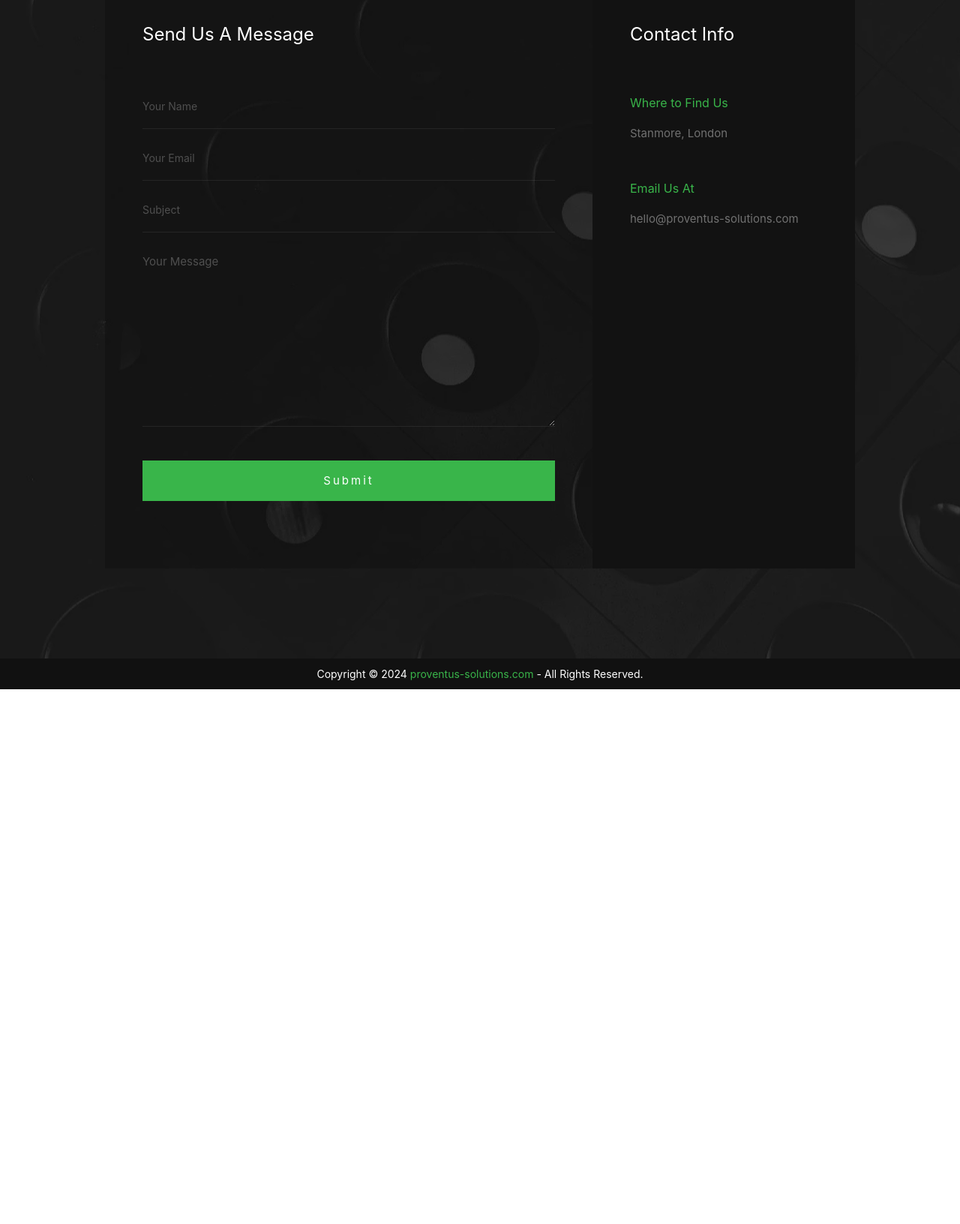
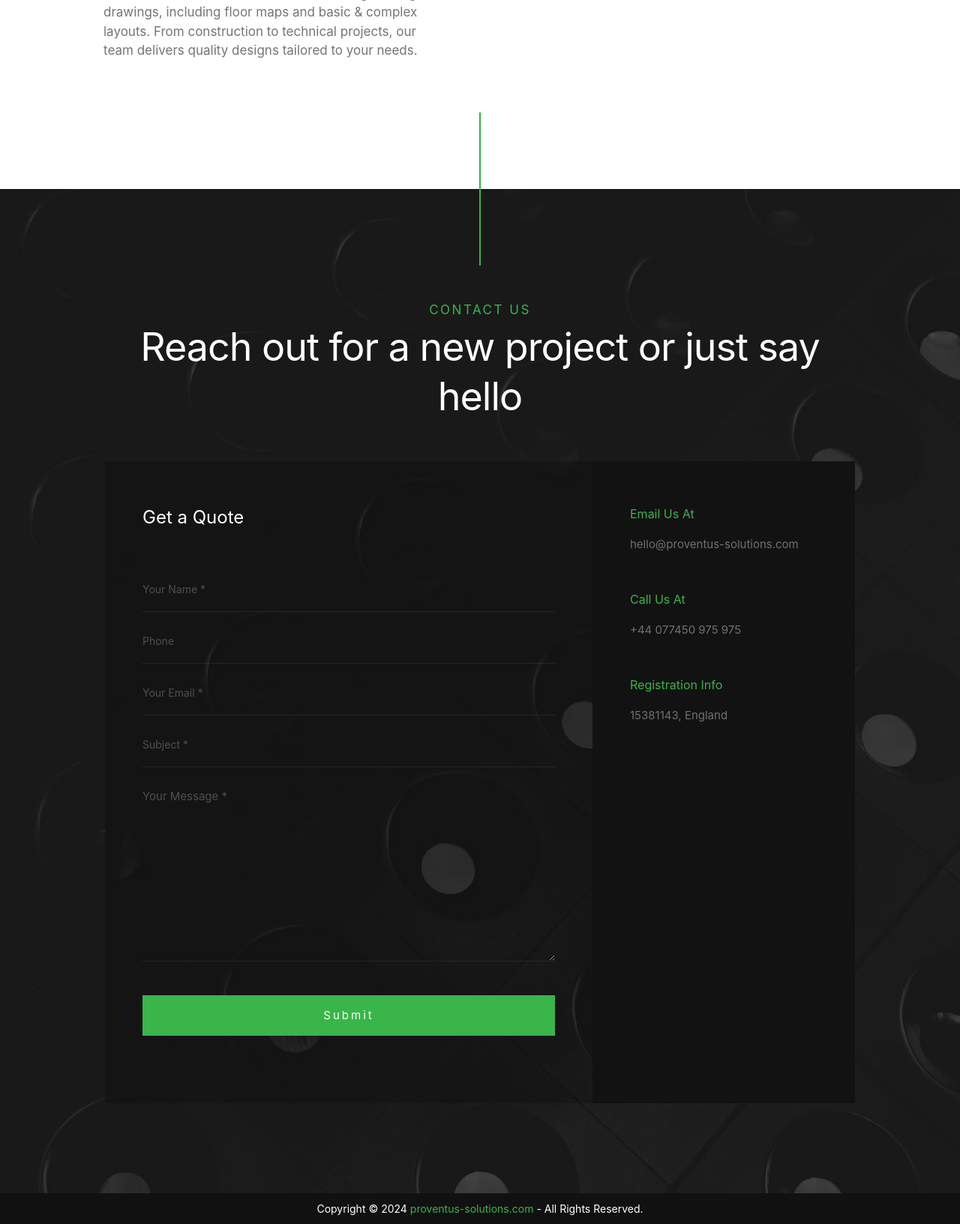
Before and after one commit to mostafanawam/proventus, a Django app: page / in a window 1280 px wide. Shown: the part 3004-4636 px from the top of the page at 75% size. Before the commit the page ends 3923 px from the top, so only its background shows below. Run offline with Django 3.2, Linux system fonts and the light colour scheme; data comes from the database, SQL or seed files in the repository; some libraries are stand-ins or nearby versions; some web fonts are replaced.

Commit message:
enhancements

```diff
--- a/proventus/assets/css/main.css
+++ b/proventus/assets/css/main.css
@@ -2449,7 +2449,7 @@ html.no-csstransitions .home-content__main {
 .services-list .service-icon {
     float: left;
     color: var(--main);
-    font-size: 4.8rem;
+    /* font-size: 4.8rem; */
     margin-top: -.6rem;
 }
 
--- a/proventus/main/admin.py
+++ b/proventus/main/admin.py
@@ -23,7 +23,7 @@ class SliderAdmin(admin.ModelAdmin):
 admin.site.register(Slider,SliderAdmin)
 
 class CompanyAdmin(admin.ModelAdmin):
-    list_display = ("id","address",'phone',"email")
+    list_display = ("id","address",'phone',"register_number","email")
 admin.site.register(Company,CompanyAdmin)
 
 
--- a/proventus/main/models.py
+++ b/proventus/main/models.py
@@ -43,6 +43,7 @@ class Company(models.Model):
     address = models.TextField()
     phone=models.CharField(max_length=50,null=True,blank=True)
     email=models.EmailField()
+    register_number=models.CharField(max_length=50,null=True,blank=True)
     def clean(self):
         if Company.objects.exists() and not self.pk:
             raise ValidationError("You can only have one settings instance")
--- a/proventus/main/templates/index.html
+++ b/proventus/main/templates/index.html
@@ -283,23 +283,27 @@
 
             <div class="contact-primary">
 
-                <h3 class="h3">Send Us A Message</h3>
+                <h3 class="h3">Get a Quote</h3>
 
                 <form name="contactForm" id="contactForm"  novalidate="novalidate">
                     {% csrf_token %}
                     <fieldset>
 
                     <div class="form-field">
-                        <input name="contactName" type="text" id="contactName" placeholder="Your Name" value="" minlength="2" required="" aria-required="true" class="full-width">
+                        <input name="contactName" type="text" id="contactName" placeholder="Your Name *" value="" minlength="2" required="" aria-required="true" class="full-width">
                     </div>
                     <div class="form-field">
-                        <input name="contactEmail" type="email" id="contactEmail" placeholder="Your Email" value="" required="" aria-required="true" class="full-width">
+                        <input name="contactPhone" type="tel" id="contactPhone" placeholder="Phone" value="" class="full-width">
+                    </div>
+
+                    <div class="form-field">
+                        <input name="contactEmail" type="email" id="contactEmail" placeholder="Your Email *" value="" required="" aria-required="true" class="full-width">
                     </div>
                     <div class="form-field">
-                        <input name="contactSubject" type="text" id="contactSubject" placeholder="Subject" value="" class="full-width">
+                        <input name="contactSubject" type="text" id="contactSubject" placeholder="Subject *" value="" class="full-width">
                     </div>
                     <div class="form-field">
-                        <textarea name="contactMessage" id="contactMessage" placeholder="Your Message" rows="10" cols="50" required="" aria-required="true" class="full-width"></textarea>
+                        <textarea name="contactMessage" id="contactMessage" placeholder="Your Message *" rows="10" cols="50" required="" aria-required="true" class="full-width"></textarea>
                     </div>
                     <div class="form-field">
                         <button class="full-width btn--primary"  type="button" id="submitContact">Submit</button>
@@ -331,16 +335,16 @@
             <div class="contact-secondary">
                 <div class="contact-info">
 
-                    <h3 class="h3 hide-on-fullwidth">Contact Info</h3>
+                    {% comment %} <h3 class="h3 hide-on-fullwidth">Contact Info</h3> {% endcomment %}
 
-
+{% comment %}
                     <div class="cinfo">
                         <h5>Where to Find Us</h5>
                         <p>
                             {{company.address}}
 
                         </p>
-                    </div>
+                    </div> {% endcomment %}
 
                     <div class="cinfo">
                         <h5>Email Us At</h5>
@@ -350,15 +354,20 @@
                     </div>
 
 
-
-                    {% if company.phone %}
                     <div class="cinfo">
                         <h5>Call Us At</h5>
                         <p>
                             {{company.phone}}
                         </p>
                     </div>
-                {% endif %}
+
+                    <div class="cinfo">
+                        <h5>Registration Info</h5>
+                        <p>
+                            {{company.register_number}},  England
+                        </p>
+                    </div>
+
 
                     <ul class="contact-social">
                         {% for link in links %}
```
Also changed, not shown: proventus/main/fixtures/Company.test.json (+3 -2 lines), proventus/main/fixtures/users.test.json (+1 -1 lines), proventus/assets/services/Digital Marketing-3.png (deleted), proventus/assets/services/Digital Support & Insights-4.png (deleted), proventus/assets/services/Engineering Solutions-5.png (deleted), proventus/assets/services/Multimedia Design-2.png (deleted), proventus/assets/services/Web & App Development-1.png (deleted), 4 other files.
